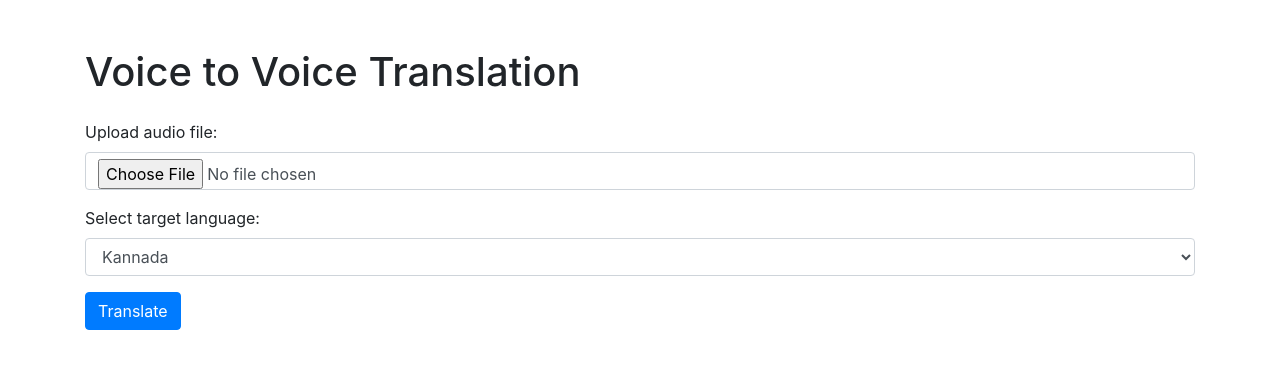
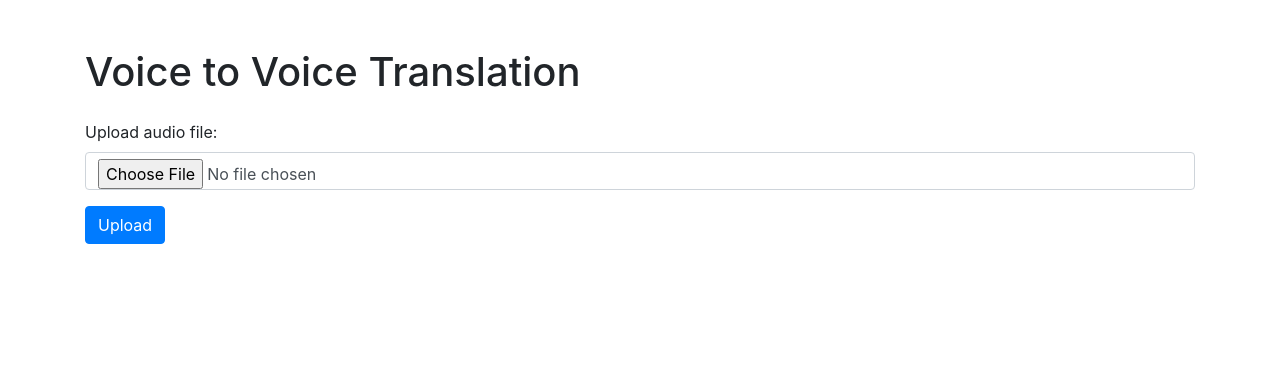
Before and after one commit to Arshad-khan05/MiniProject, a Flask app: page /voice_to_voice in a window 1280 px wide. Shown: the top 369 px of the page. Run offline with Flask 3, Linux system fonts and the light colour scheme; some libraries are stand-ins or nearby versions.

Commit message:
Have issue in text to text, Voice to voice is working fine

```diff
--- a/T2T/app.py
+++ b/T2T/app.py
@@ -26,9 +26,9 @@ def voice_to_voice():
 
 @app.route('/translate', methods=['POST'])
 def translate():
-    text_to_translate = request.form['text']
+    transcribed_text = request.form['transcribed_text']
     target_language = request.form['target_language']
-    translated_text = translate_text(text_to_translate, target_language)
+    translated_text = translate_text(transcribed_text, target_language)
 
     # Generate audio file
     tts = gTTS(text=translated_text, lang=target_language)
@@ -37,13 +37,12 @@ def translate():
 
     return jsonify({'translated_text': translated_text, 'audio_file_path': audio_file_path})
 
-@app.route('/voice_translate', methods=['POST'])
-def voice_translate():
+@app.route('/transcribe', methods=['POST'])
+def transcribe():
     if 'audio' not in request.files:
         return jsonify({'error': 'No audio file provided'}), 400
 
     audio_file = request.files['audio']
-    target_language = request.form['target_language']
 
     audio_path = os.path.join('static', 'uploaded_audio.wav')
     audio_file.save(audio_path)
@@ -55,17 +54,9 @@ def voice_translate():
 
     with sr.AudioFile(audio_path) as source:
         audio_data = recognizer.record(source)
-        text_to_translate = recognizer.recognize_google(audio_data)
+        text_to_transcribe = recognizer.recognize_google(audio_data)
 
-    # Translate text
-    translated_text = translate_text(text_to_translate, target_language)
-
-    # Generate translated audio file
-    tts = gTTS(text=translated_text, lang=target_language)
-    translated_audio_path = os.path.join('static', 'translated_audio.mp3')
-    tts.save(translated_audio_path)
-
-    return jsonify({'translated_text': translated_text, 'audio_file_path': translated_audio_path})
+    return jsonify({'transcribed_text': text_to_transcribe})
 
 @app.route('/play_audio')
 def play_audio():
--- a/T2T/templates/voice_to_voice.html
+++ b/T2T/templates/voice_to_voice.html
@@ -10,12 +10,17 @@
 <body>
     <div class="container mt-5">
         <h1 class="mb-4">Voice to Voice Translation</h1>
-        <form id="voiceTranslateForm" enctype="multipart/form-data">
+        <form id="uploadForm" enctype="multipart/form-data">
             <div class="form-group">
                 <label for="audio">Upload audio file:</label>
                 <input type="file" class="form-control" id="audio" name="audio" accept="audio/*">
                 <audio id="uploadedAudioPlayer" controls style="display: none; margin-top: 10px;"></audio>
             </div>
+            <button type="submit" class="btn btn-primary">Upload</button>
+        </form>
+        <div id="transcribedText" class="mt-3"></div>
+
+        <form id="translateForm" style="display: none;">
             <div class="form-group">
                 <label for="targetLanguage">Select target language:</label>
                 <select class="form-control" id="targetLanguage" name="target_language">
@@ -45,17 +50,35 @@
                 audioPlayer.show();
             });
 
-            $('#voiceTranslateForm').submit(function(event) {
+            $('#uploadForm').submit(function(event) {
                 event.preventDefault();
                 var formData = new FormData(this);
                 $.ajax({
                     type: 'POST',
-                    url: '/voice_translate',
+                    url: '/transcribe',
                     data: formData,
                     processData: false,
                     contentType: false,
                     success: function(response) {
-                        $('#translatedText').text(response.translated_text);
+                        $('#transcribedText').html('<strong>Transcribed Text:</strong> ' + response.transcribed_text);
+                        $('#translateForm').show();
+                        $('#translateForm').data('transcribedText', response.transcribed_text);
+                    }
+                });
+            });
+
+            $('#translateForm').submit(function(event) {
+                event.preventDefault();
+                var formData = new FormData(this);
+                formData.append('transcribed_text', $('#translateForm').data('transcribedText'));
+                $.ajax({
+                    type: 'POST',
+                    url: '/translate',
+                    data: formData,
+                    processData: false,
+                    contentType: false,
+                    success: function(response) {
+                        $('#translatedText').html('<strong>Translated Text:</strong> ' + response.translated_text);
                         var audioPlayer = $('#translatedAudioPlayer');
                         var audioUrl = '/play_audio?audio_file_path=' + response.audio_file_path + '&timestamp=' + new Date().getTime();
                         audioPlayer.attr('src', audioUrl);
```
